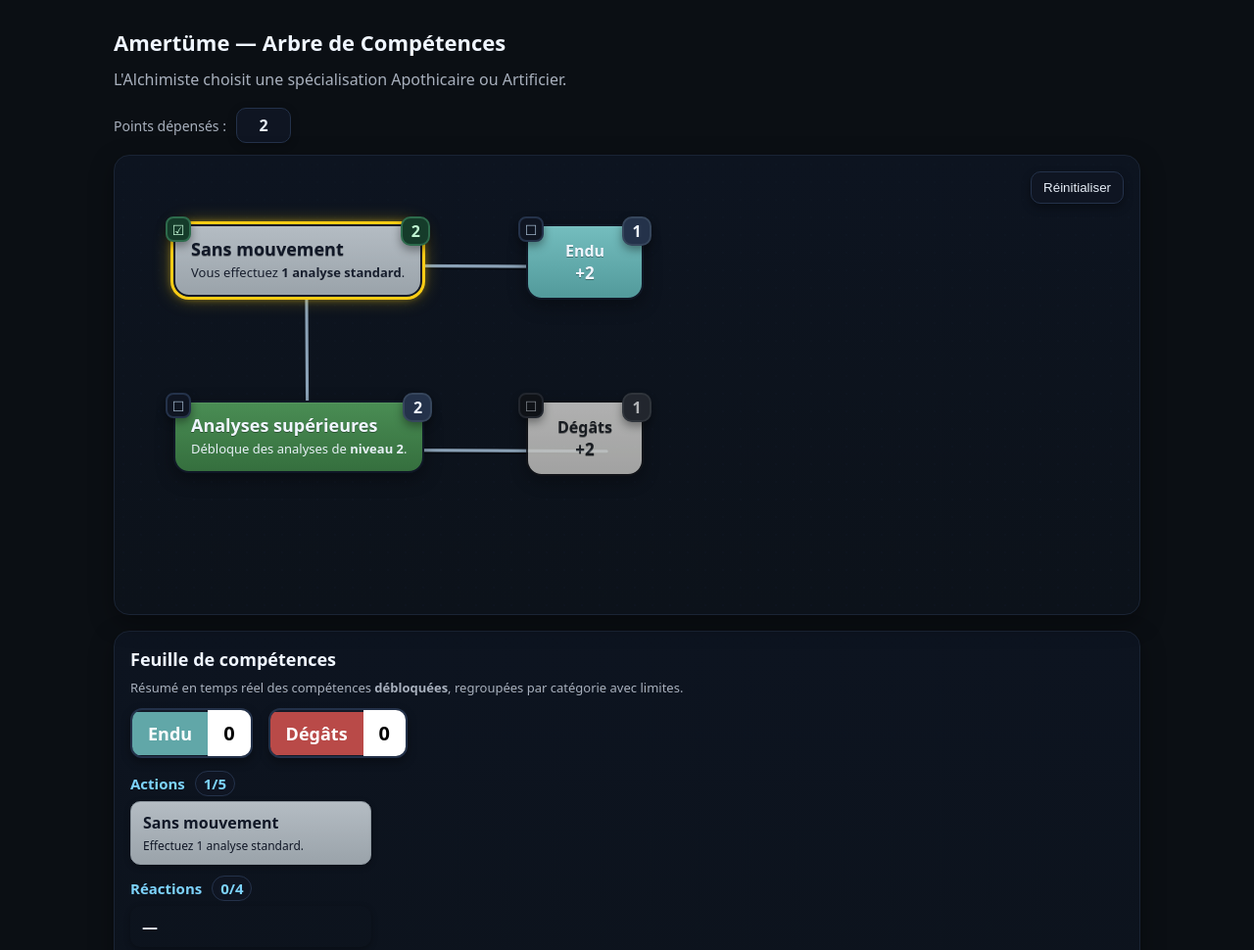
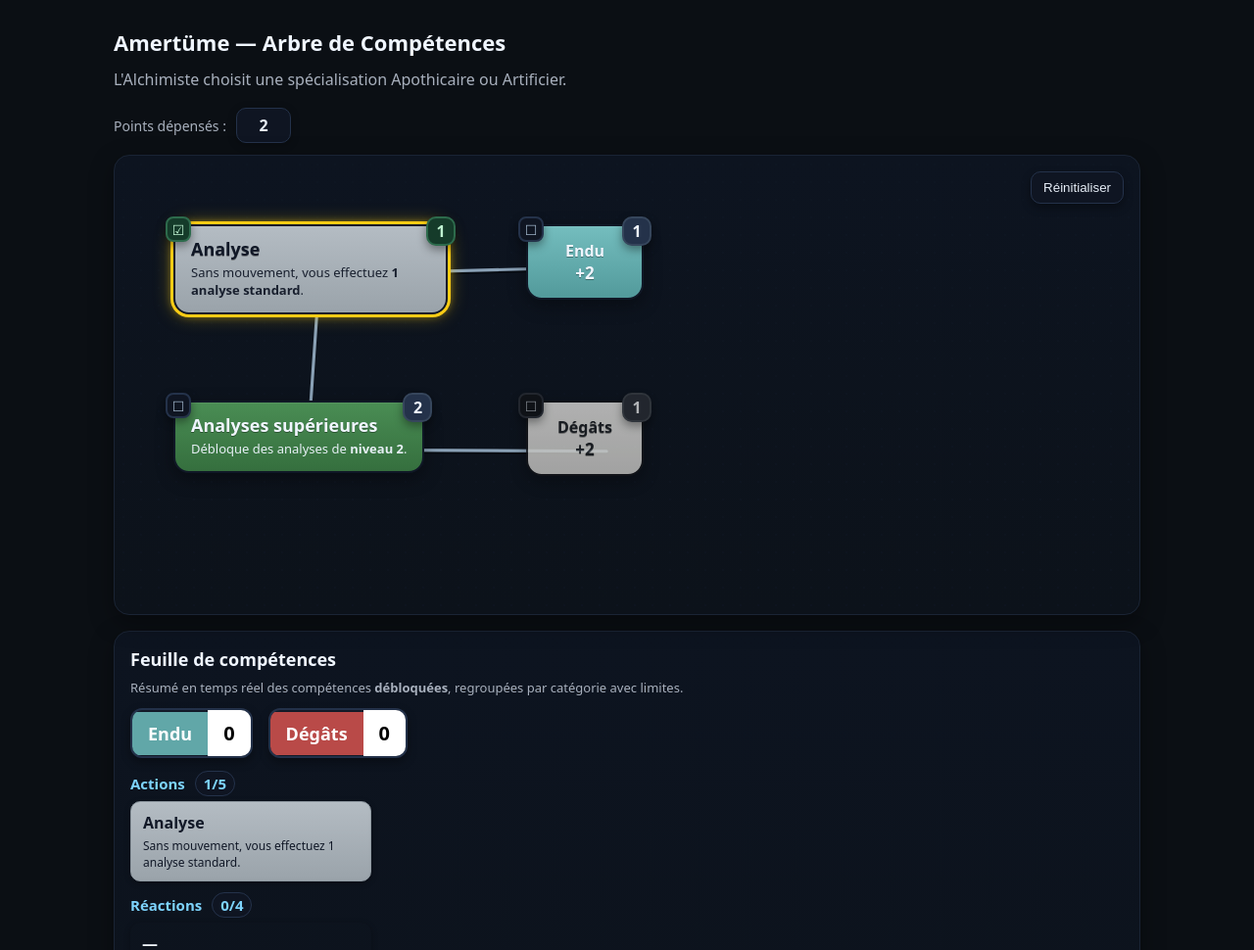
Before and after one commit to valentindrouet-dev/skills_tree, a plain HTML site: page index.html in a window 1280 px wide. Shown: the top 970 px of the page at 98% size. Drawn offline with Linux system fonts and the light colour scheme.

Commit message:
Update index.html

```diff
--- a/index.html
+++ b/index.html
@@ -92,10 +92,10 @@
 
       <!-- Nœuds -->
       <div class="node grey" id="n1" style="left:60px; top:70px">
-        <div class="title">Sans mouvement</div>
-        <div class="desc">Vous effectuez <b>1 analyse standard</b>.</div>
+        <div class="title">Analyse</div>
+        <div class="desc">Sans mouvement, vous effectuez <b>1 analyse standard</b>.</div>
         <div class="badge-check">☑︎</div>
-        <div class="badge-points">2</div>
+        <div class="badge-points">1</div>
       </div>
 
       <div class="node green" id="n2" style="left:60px; top:250px">
@@ -153,7 +153,7 @@
 
   // Définitions des nœuds
   const nodes = [
-    { id:'n1', title:'Sans mouvement', text:'Effectuez 1 analyse standard.', req:[], unlock:['n2','n3'], category:'Actions', color:'grey', points:2 },
+    { id:'n1', title:'Analyse', text:'Sans mouvement, vous effectuez 1 analyse standard.', req:[], unlock:['n2','n3'], category:'Actions', color:'grey', points:2 },
     { id:'n2', title:'Analyses supérieures', text:'Vous pouvez effectuer des analyses de niveau 2.', req:['n1'], unlock:['n4'], category:'Actions', color:'green', points:2 },
     { id:'n3', title:'Endu +2', text:"Augmente l'Endurance de +2.", req:['n1'], unlock:[], category:'Stat-Endu', color:'teal', points:1 },
     { id:'n4', title:'Dégâts +2', text:'Augmente les dégâts de +2.', req:['n2'], unlock:[], category:'Stat-Dégâts', color:'cream', points:1 }
```
